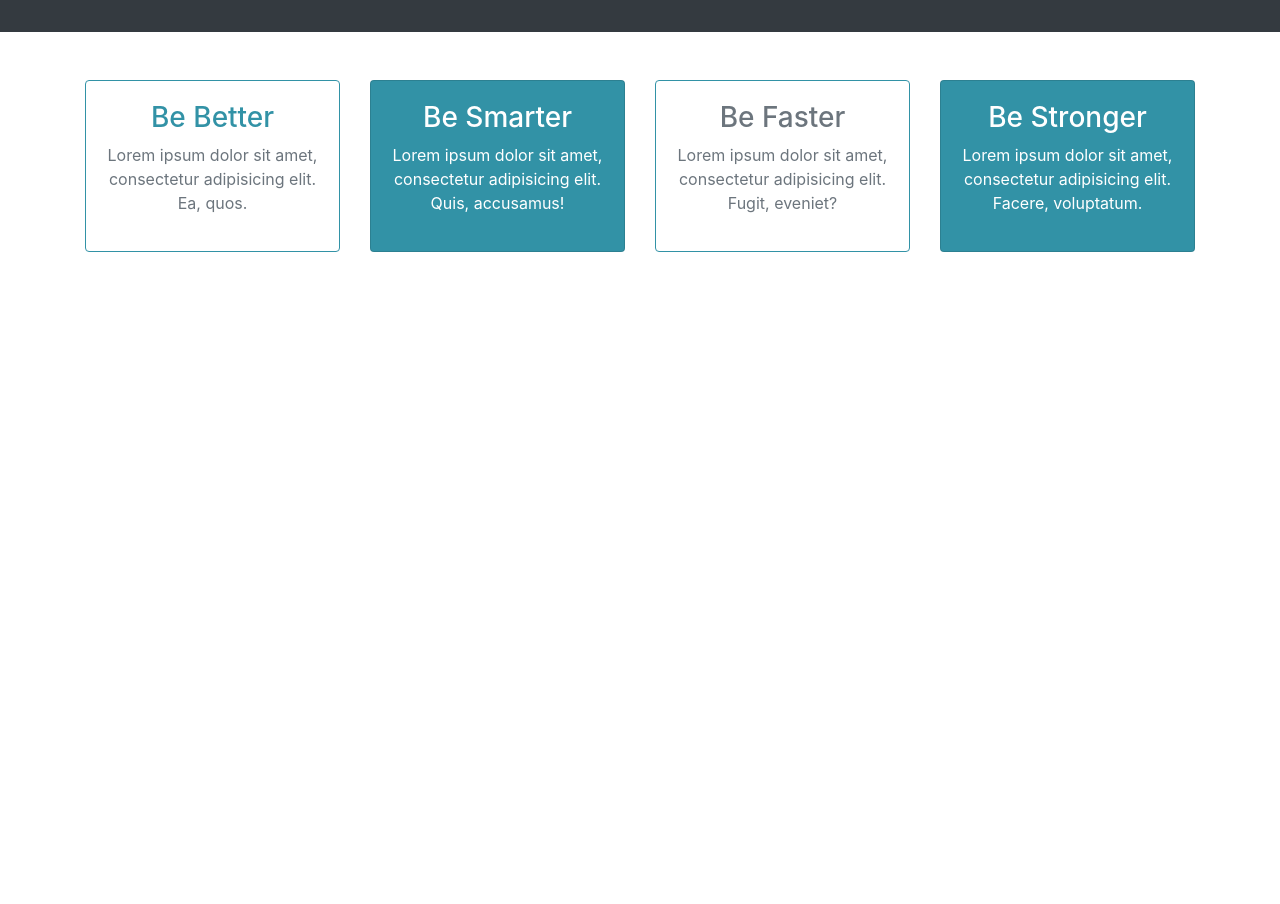
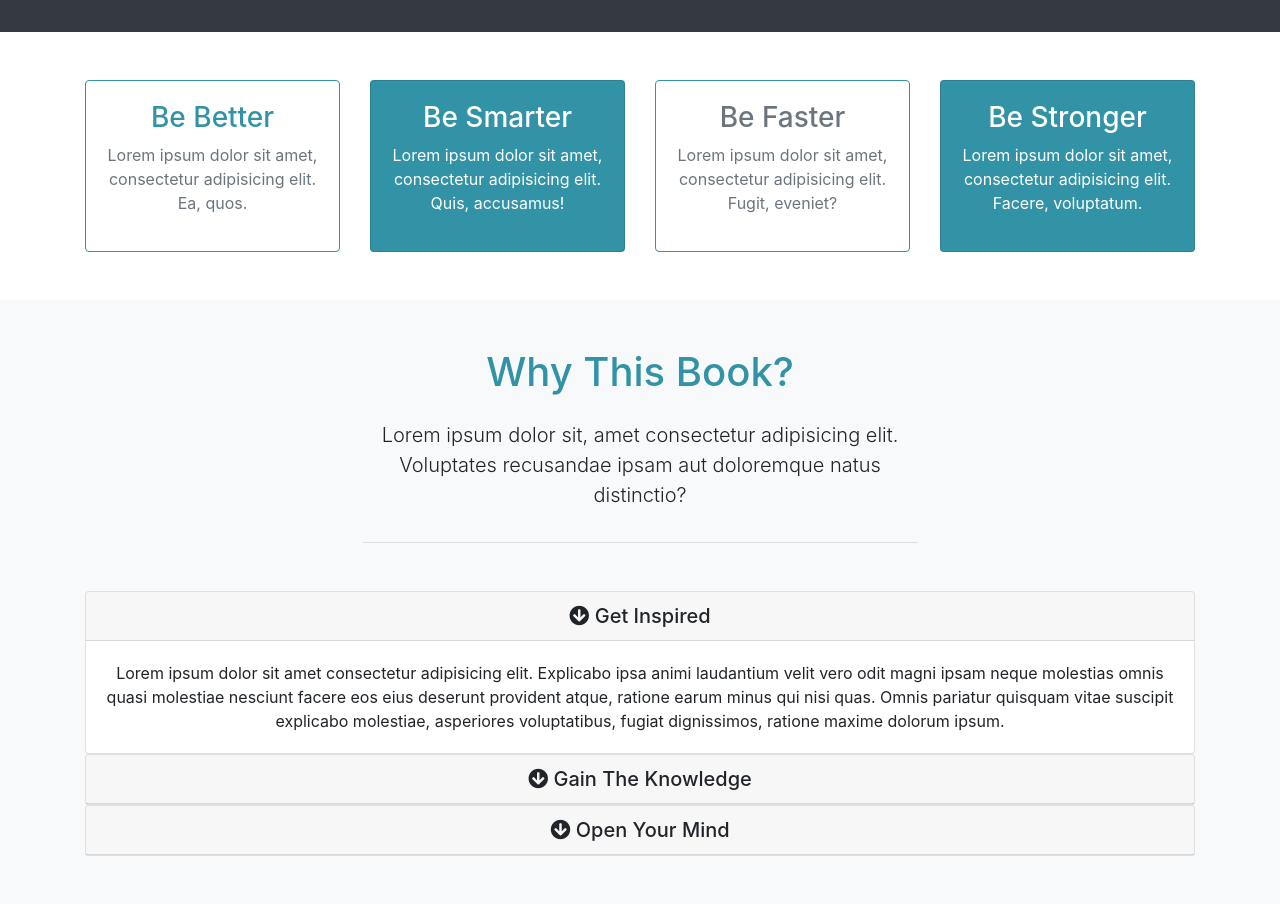
Before and after one commit to joyantony/single-page, a plain HTML site: page index.html in a window 1280 px wide. Shown: the part 817-1721 px from the top of the page. Before the commit the page ends 1117 px from the top, so only its background shows below. Drawn offline with nearby package versions, Linux system fonts and the light colour scheme.

Commit message:
about section added

```diff
--- a/css/style.css
+++ b/css/style.css
@@ -21,6 +21,12 @@ body {
     width: 100%;
     height: 100%; }
 
+.info-header {
+  width: 50%;
+  margin: auto;
+  border-bottom: 1px #ddd solid;
+}
+
 @media (max-width: 768px) {
   #showcase {
     min-height: 500px; }
--- a/index.html
+++ b/index.html
@@ -129,6 +129,75 @@
     </div>
   </section>
 
+  <!-- About Section -->
+  <section id="about" class="py-5 bg-light text-center">
+    <div class="container">
+      <div class="row">
+        <div class="col">
+          <div class="info-header mb-5">
+            <h1 class="text-primary pb-3">
+              Why This Book?
+            </h1>
+            <p class="lead pb-3">
+              Lorem ipsum dolor sit, amet consectetur adipisicing elit. Voluptates recusandae ipsam aut doloremque natus distinctio?
+            </p>
+          </div>
+
+          <!-- Accordion -->
+          <div id="accordion">
+            <div class="card">
+              <div class="card-header">
+                <h5 class="mb-0">
+                  <div href="#collapse1" data-toggle="collapse" data-parent="#accordion">
+                    <i class="fas fa-arrow-circle-down"></i> Get Inspired
+                  </div>
+                </h5>
+              </div>
+
+              <div id="collapse1" class="collapse show">
+                <div class="card-body">
+                  Lorem ipsum dolor sit amet consectetur adipisicing elit. Explicabo ipsa animi laudantium velit vero odit magni ipsam neque molestias omnis quasi molestiae nesciunt facere eos eius deserunt provident atque, ratione earum minus qui nisi quas. Omnis pariatur quisquam vitae suscipit explicabo molestiae, asperiores voluptatibus, fugiat dignissimos, ratione maxime dolorum ipsum.
+                </div>
+              </div>
+            </div>
+
+            <div class="card">
+              <div class="card-header">
+                <h5 class="mb-0">
+                  <div href="#collapse2" data-toggle="collapse" data-parent="#accordion">
+                    <i class="fas fa-arrow-circle-down"></i> Gain The Knowledge
+                  </div>
+                </h5>
+              </div>
+
+              <div id="collapse2" class="collapse">
+                <div class="card-body">
+                  Lorem ipsum dolor sit amet, consectetur adipisicing elit. Neque blanditiis maiores illum! Distinctio, odio. Ratione impedit accusantium cupiditate ex quidem minus ducimus pariatur amet aliquid quod! Necessitatibus, sint quas fuga molestias nulla laudantium culpa labore vero consequatur modi accusantium qui explicabo ad rerum esse illo beatae voluptatum praesentium, minus cumque.
+                </div>
+              </div>
+            </div>
+
+            <div class="card">
+              <div class="card-header">
+                <h5 class="mb-0">
+                  <div href="#collapse3" data-toggle="collapse" data-parent="#accordion">
+                    <i class="fas fa-arrow-circle-down"></i> Open Your Mind
+                  </div>
+                </h5>
+              </div>
+
+              <div id="collapse3" class="collapse">
+                <div class="card-body">
+                  Lorem ipsum dolor sit amet consectetur adipisicing elit. Voluptates modi, ipsam beatae culpa sunt quos sit cum necessitatibus eligendi aperiam molestias laudantium perferendis officiis. Iste officia tenetur nemo nostrum consequuntur eligendi, doloribus ad quia! Ab facilis officia temporibus ipsam fuga fugiat provident, accusantium, animi repudiandae voluptatem aut. Vero, impedit error?
+                </div>
+              </div>
+            </div>
+          </div>
+        </div>
+      </div>
+    </div>
+  </section>
+
 
   <script src="http://code.jquery.com/jquery-3.3.1.min.js" integrity="sha256-FgpCb/KJQlLNfOu91ta32o/NMZxltwRo8QtmkMRdAu8="
     crossorigin="anonymous"></script>
```
Also changed, not shown: css/style.min.css.
